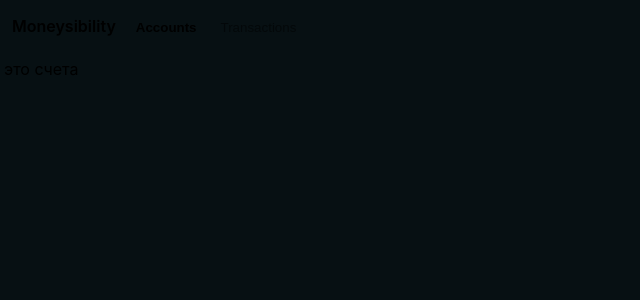
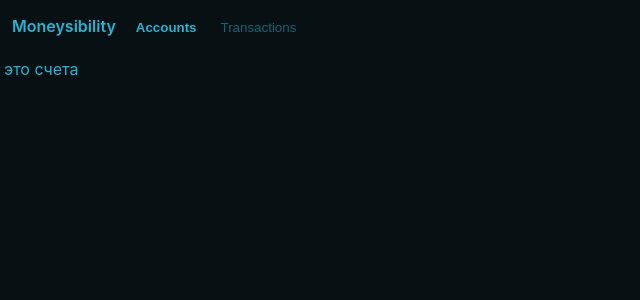
Before and after one commit to AlexanderPugachev/control, a React (Create React App) app: page /accounts in a window 1280 px wide. Shown: the top 300 px of the page, without its empty margins (0-640 px from the left). Built offline with nearby package versions, Linux system fonts and the light colour scheme; what react-indexed-db would draw is missing.

Commit message:
fix: styles naming

```diff
--- a/src/components/Button/styles.ts
+++ b/src/components/Button/styles.ts
@@ -10,11 +10,11 @@ interface ButtonProps {
 
 export const StyledButton = styled.button<ButtonProps>`
   width: fit-content;
-  color: ${p => p.theme.colors.secondary};
+  color: ${p => p.theme.colors.option};
   opacity: ${p => (p.disabled ? 0.5 : 1)};
 
-  border: 1px solid ${p => p.theme.colors.secondary};
-  background: ${p => p.theme.colors.halfMain};
+  border: 1px solid ${p => p.theme.colors.option};
+  background: ${p => p.theme.colors.main2};
   padding: ${p => p.theme.spacing(p.padding ?? [2])};
   margin: ${p => p.theme.spacing(p.margin ?? [2, 3])};
 
@@ -24,8 +24,8 @@ export const StyledButton = styled.button<ButtonProps>`
 `;
 
 export const PrimaryButton = styled(StyledButton)`
-  border: 1px solid ${p => p.theme.colors.halfMain};
-  background: ${p => p.theme.colors.halfMain};
+  border: 1px solid ${p => p.theme.colors.main2};
+  background: ${p => p.theme.colors.main2};
 `;
 
 export const LinkButton = styled(StyledButton)`
--- a/src/components/Input/styles.ts
+++ b/src/components/Input/styles.ts
@@ -16,7 +16,7 @@ export const StyledInput = styled.input<React.InputHTMLAttributes<HTMLInputEleme
   }
 
   &::placeholder {
-    color: ${p => getRGBAFromHEX(p.theme.colors.secondary, .5)};
+    color: ${p => getRGBAFromHEX(p.theme.colors.option, .5)};
   }
 
   &:focus, :active {
--- a/src/components/Modal/styles.ts
+++ b/src/components/Modal/styles.ts
@@ -17,7 +17,7 @@ export const Container = styled.div<ContainerProps>`
 
   // style
   background-color: ${p => p.theme.colors.main};
-  border-top: 4px double ${p => p.theme.colors.secondary};
+  border-top: 4px double ${p => p.theme.colors.option};
   border-radius: 2% 2% 0 0;
   color: white;
 
--- a/src/components/Table/styles.ts
+++ b/src/components/Table/styles.ts
@@ -8,18 +8,18 @@ export const Container = styled.table<TableProps>`
   table-layout: auto;
   width: 100%;
   box-sizing: border-box;
-  border: ${p => (p.borderless ? 0 : `1px solid ${p.theme.colors.halfSecondary}`)};
+  border: ${p => (p.borderless ? 0 : `1px solid ${p.theme.colors.option2}`)};
 
   & tr th {
-    border-bottom: ${(p) => (p.borderless ? 0 : `1px solid ${p.theme.colors.halfSecondary}`)};
+    border-bottom: ${(p) => (p.borderless ? 0 : `1px solid ${p.theme.colors.option2}`)};
   }
   & tr:not(:last-child) td {
-    border-bottom: ${(p) => (p.borderless ? 0 : `1px solid ${p.theme.colors.halfSecondary}`)};
+    border-bottom: ${(p) => (p.borderless ? 0 : `1px solid ${p.theme.colors.option2}`)};
   }
 
   & td,
   th {
-    padding: ${(p) => p.theme.spaces.m};
+    padding: ${(p) => p.theme.spacing([2])};
   }
 
 `;
--- a/src/components/Text/styles.ts
+++ b/src/components/Text/styles.ts
@@ -9,5 +9,5 @@ interface StyledTextProps {
 export const StyledText = styled.p<StyledTextProps>`
   margin: 0;
   font-weight: ${p => (p.strong ? 600 : 400)};
-  color: ${p => p.theme.colors.secondary};
+  color: ${p => p.theme.colors.option};
 `;
--- a/src/layouts/MainLayout/styles.ts
+++ b/src/layouts/MainLayout/styles.ts
@@ -8,7 +8,7 @@ export const Main = styled.main`
   overflow-x: scroll;
 
   background: ${p => p.theme.colors.main};
-  color: ${p => p.theme.colors.secondary};
+  color: ${p => p.theme.colors.option};
 `;
 
 export const Content = styled.div`
```
